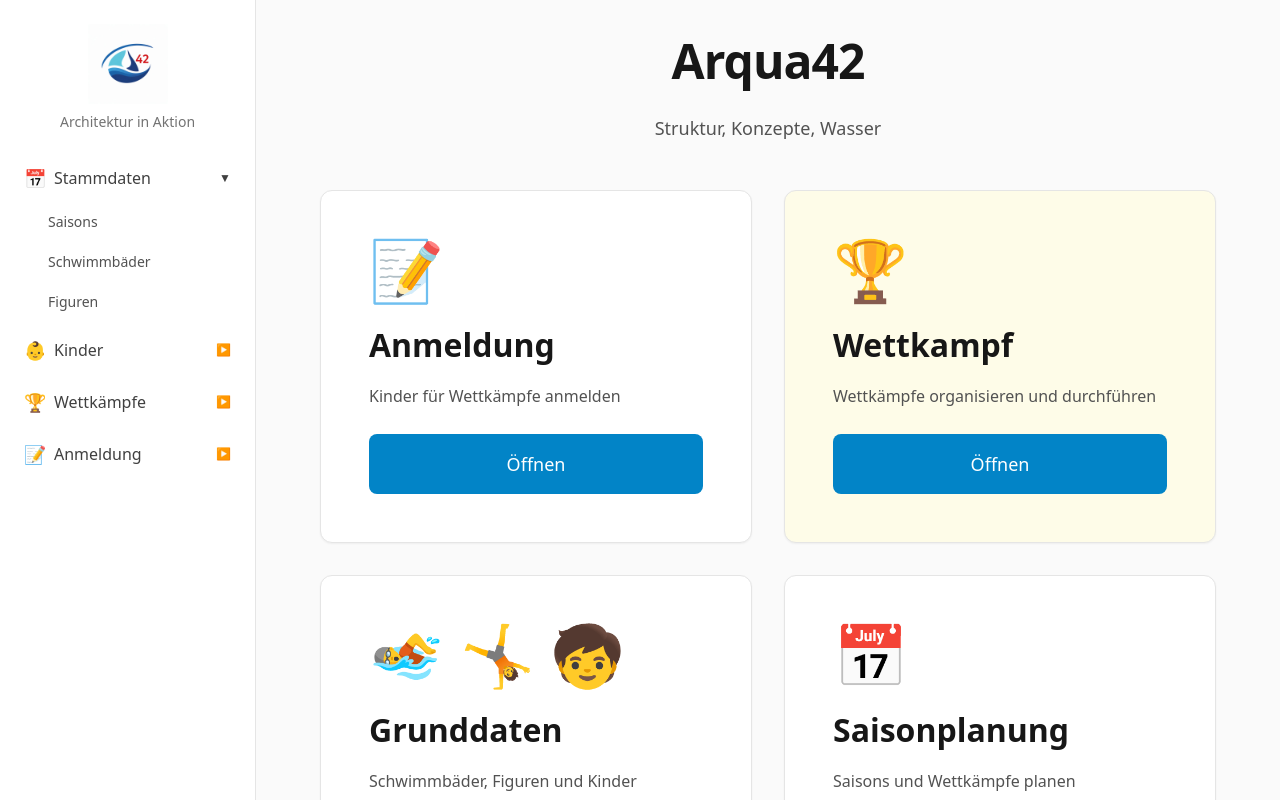
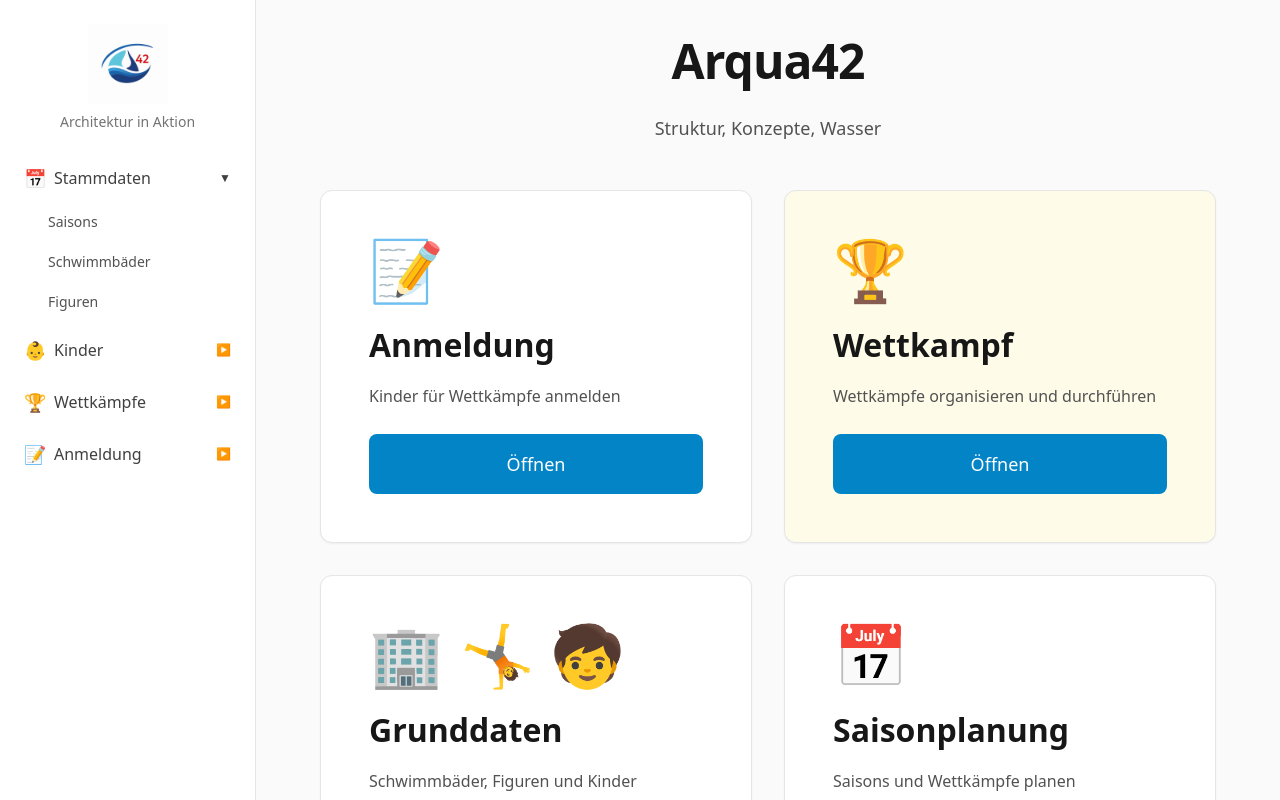
Before and after one commit to gernotstarke/aquarius, a React (Vite) app in the folder frontend/: page / in a window 1280 px wide. Shown: the top 800 px of the page. Built offline with nearby package versions, Linux system fonts and the light colour scheme.

Commit message:
style(ui): use building icon instead of swimmer for Grunddaten

```diff
--- a/frontend/src/pages/Home.tsx
+++ b/frontend/src/pages/Home.tsx
@@ -56,7 +56,7 @@ const Home: React.FC = () => {
               <Card className={`h-full transition-all duration-200 ${section.color}`}>
                 <div className="flex flex-col h-full p-4">
                   <div className="flex-1 space-y-6">
-                    <div className="text-6xl">{section.name === 'Grunddaten' ? '🏊 🤸 🧒' : section.icon}</div>
+                    <div className="text-6xl">{section.name === 'Grunddaten' ? '🏢 🤸 🧒' : section.icon}</div>
                     <div className="space-y-4">
                       {section.hideTitle ? (
                         <Button size="lg" className="w-full">
```
